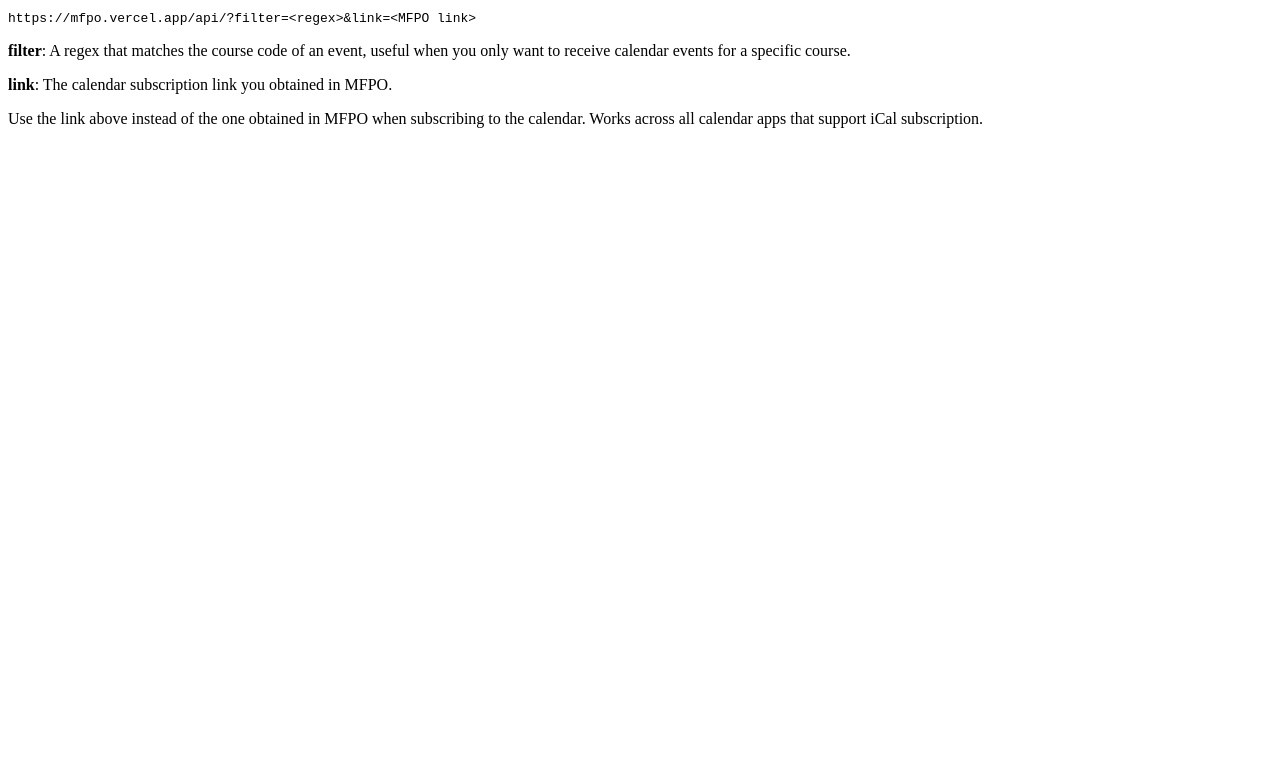
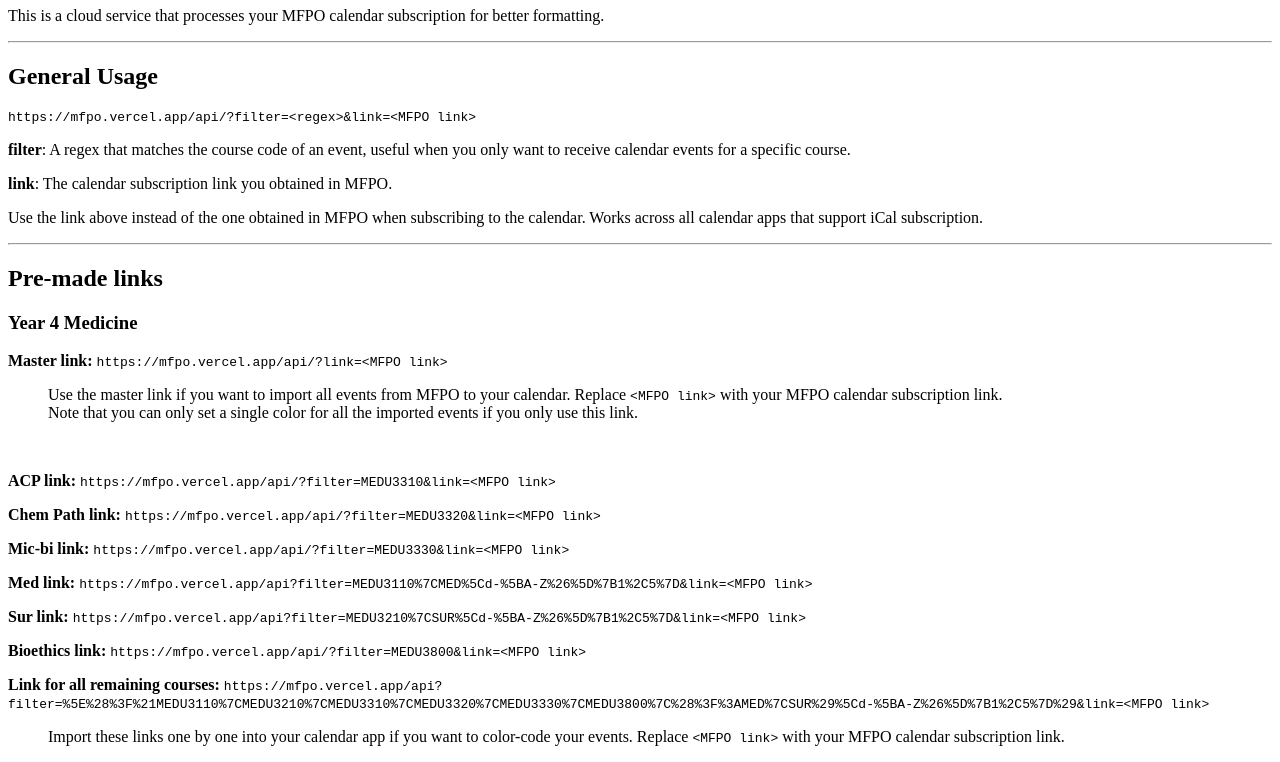
Before and after one commit to hlysine/mfpo-ical-processor-vercel, a website: page public/index.html in a window 1280 px wide. Shown: the part 73-835 px from the top of the page. Before the commit the page ends 800 px from the top, so only its background shows below. Drawn offline with Linux system fonts and the light colour scheme.

Commit message:
Add detailed description in index.html

```diff
--- a/public/index.html
+++ b/public/index.html
@@ -7,8 +7,10 @@
     <title>MFPO Calendar Processor</title>
   </head>
   <body>
+    <h1>MFPO Calendar Processor</h1>
     <p>This is a cloud service that processes your MFPO calendar subscription for better formatting.</p>
-    <p>Usage:</p>
+    <hr />
+    <h2>General Usage</h2>
     <pre>https://mfpo.vercel.app/api/?filter=&lt;regex&gt;&link=&lt;MFPO link&gt;</pre>
     <p>
       <b>filter</b>: A regex that matches the course code of an event, useful when you only want to receive calendar
@@ -19,5 +21,38 @@
       Use the link above instead of the one obtained in MFPO when subscribing to the calendar. Works across all calendar
       apps that support iCal subscription.
     </p>
+    <hr />
+    <h2>Pre-made links</h2>
+    <h3>Year 4 Medicine</h3>
+    <p><b>Master link: </b><code>https://mfpo.vercel.app/api/?link=&lt;MFPO link&gt;</code></p>
+    <blockquote>
+      Use the master link if you want to import all events from MFPO to your calendar. Replace
+      <code>&lt;MFPO link&gt;</code> with your MFPO calendar subscription link.<br />
+      Note that you can only set a single color for all the imported events if you only use this link.
+    </blockquote>
+    <br />
+    <p><b>ACP link: </b><code>https://mfpo.vercel.app/api/?filter=MEDU3310&link=&lt;MFPO link&gt;</code></p>
+    <p><b>Chem Path link: </b><code>https://mfpo.vercel.app/api/?filter=MEDU3320&link=&lt;MFPO link&gt;</code></p>
+    <p><b>Mic-bi link: </b><code>https://mfpo.vercel.app/api/?filter=MEDU3330&link=&lt;MFPO link&gt;</code></p>
+    <p>
+      <b>Med link: </b
+      ><code>https://mfpo.vercel.app/api?filter=MEDU3110%7CMED%5Cd-%5BA-Z%26%5D%7B1%2C5%7D&link=&lt;MFPO link&gt;</code>
+    </p>
+    <p>
+      <b>Sur link: </b
+      ><code>https://mfpo.vercel.app/api?filter=MEDU3210%7CSUR%5Cd-%5BA-Z%26%5D%7B1%2C5%7D&link=&lt;MFPO link&gt;</code>
+    </p>
+    <p><b>Bioethics link: </b><code>https://mfpo.vercel.app/api/?filter=MEDU3800&link=&lt;MFPO link&gt;</code></p>
+    <p>
+      <b>Link for all remaining courses: </b
+      ><code
+        >https://mfpo.vercel.app/api?filter=%5E%28%3F%21MEDU3110%7CMEDU3210%7CMEDU3310%7CMEDU3320%7CMEDU3330%7CMEDU3800%7C%28%3F%3AMED%7CSUR%29%5Cd-%5BA-Z%26%5D%7B1%2C5%7D%29&link=&lt;MFPO
+        link&gt;</code
+      >
+    </p>
+    <blockquote>
+      Import these links one by one into your calendar app if you want to color-code your events. Replace
+      <code>&lt;MFPO link&gt;</code> with your MFPO calendar subscription link.
+    </blockquote>
   </body>
 </html>
```
